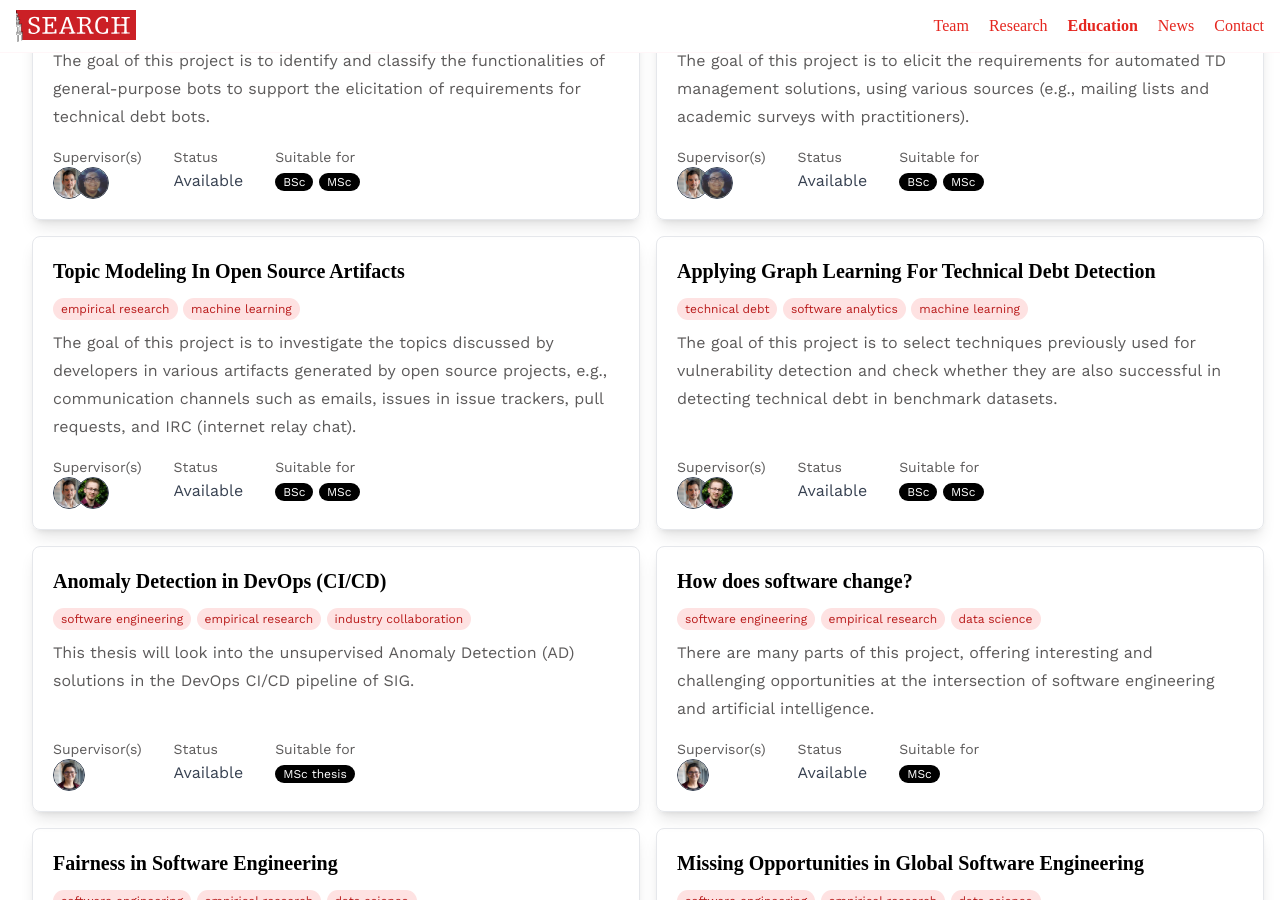
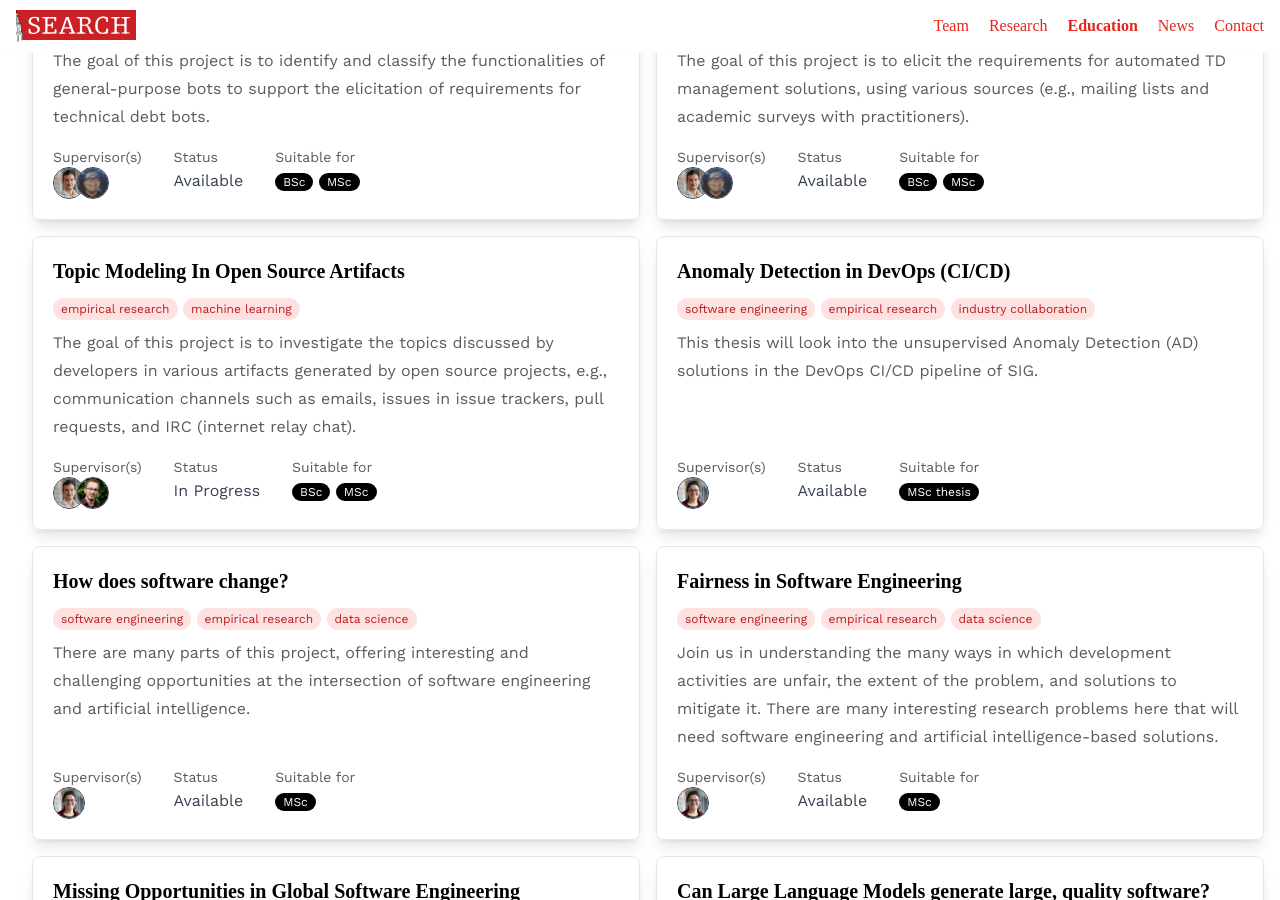
Before and after one commit to search-rug/search-rug.github.io, a Jekyll site: the page built from _pages/education.html, in a window 1280 px wide and 900 px high, scrolled down 1808 px. Built offline with Jekyll 4.4.1, drawn with Linux system fonts in a browser that asks for light colours; some web fonts are replaced; some of the changed text lies outside the part shown.

Commit message:
Update status of Jesse's BSc projects

```diff
--- a/_sprojects/feitosa-7.md
+++ b/_sprojects/feitosa-7.md
@@ -1,6 +1,6 @@
 ---
 archived: false
-status: "Available"
+status: "In Progress"
 category: Software & Architecture Analytics Projects 2023-24
 is_group: true
 keywords:
--- a/_sprojects/feitosa-8.md
+++ b/_sprojects/feitosa-8.md
@@ -1,6 +1,6 @@
 ---
-archived: false
-status: "Available"
+archived: true
+status: "Finished"
 category: Software & Architecture Analytics Projects 2023-24
 is_group: true
 keywords:
```
